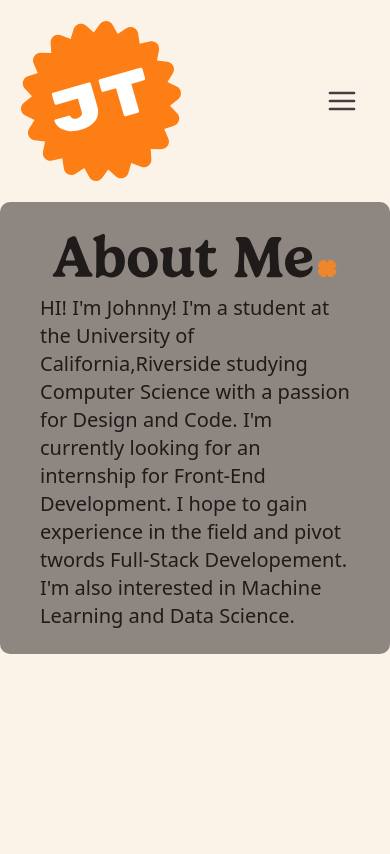
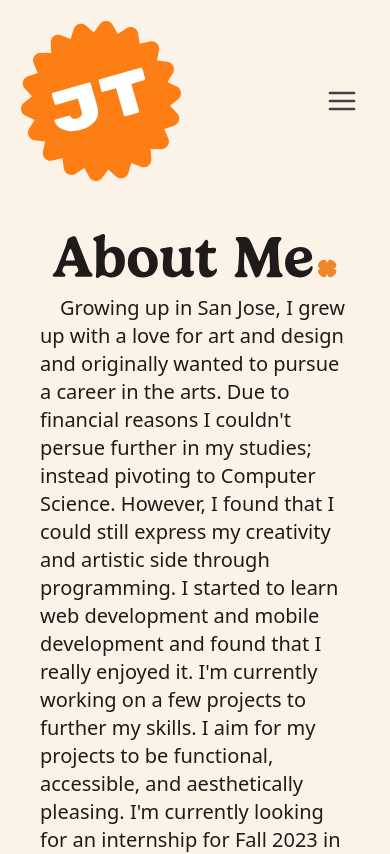
Before and after one commit to Drabblesaur/jt_site_v2, a Next.js app: page /about in a window 390 px wide. Shown: the top 854 px of the page. Built offline with nearby package versions, Linux system fonts and the light colour scheme.

Commit message:
Changed About Me text + Added Site Improvements

```diff
--- a/components/card.tsx
+++ b/components/card.tsx
@@ -10,7 +10,7 @@ interface Cardprops {
 
 const Card = (props: Cardprops) => {
   return (
-    <div className="bg-white border-4 border-cocoa-light dark:bg-cocoa-dark  p-6 rounded-[10px] w-max-[300px] w-full flex flex-col justify-between  text-black dark:text-cream mb-4">
+    <div className="bg-white dark:bg-cocoa-dark  p-6 rounded-[10px] w-max-[300px] w-full flex flex-col justify-between  text-black dark:text-cream mb-4 border-4 dark:border-cocoa-light ">
       <div className="mb-2">
         <h1 className="font-rubik-MonoOne mb-1">{props.name}</h1>
         <div
@@ -21,7 +21,7 @@ const Card = (props: Cardprops) => {
         </div>
         <p className="font-rubik text-sm">{props.text}</p>
       </div>
-      <div className="w-[50px] h-[50px] bg-black grid place-content-center rounded-md dark:border-2 dark:border-cocoa-light">
+      <div className="w-[50px] h-[50px] bg-black grid place-content-center rounded-md ease-in-out duration-200 border-transparent border-2 hover:border-cocoa-light">
         <a href={props.href} target="blank">
           <FiGithub size={32} color="white" />
         </a>
--- a/components/navbar.tsx
+++ b/components/navbar.tsx
@@ -19,17 +19,17 @@ const Navbar = () => {
           <Link href="/">
             <JTLogo />
           </Link>
-          <ul className="hidden sm:flex text-cocoa dark:text-cream">
-            <li className="p-4 hover:text-brand-orange">
+          <ul className="hidden sm:flex text-cream">
+            <li className="p-4 ease-in-out duration-200 hover:text-brand-orange">
               <Link href="/about">About</Link>
             </li>
-            <li className="p-4 hover:text-brand-orange">
+            <li className="p-4 ease-in-out duration-200 hover:text-brand-orange">
               <Link href="/projects">Projects</Link>
             </li>
-            <li className="p-4 hover:text-brand-orange">
+            <li className="p-4 ease-in-out duration-200 hover:text-brand-orange">
               <Link href="/resume">Resume</Link>
             </li>
-            <li className="p-4 hover:text-brand-orange">
+            <li className="p-4 ease-in-out duration-200 hover:text-brand-orange">
               <Link href="/contact">Contact</Link>
             </li>
           </ul>
@@ -53,25 +53,25 @@ const Navbar = () => {
         >
           <ul>
             <li
-              className="p-4 text-4xl hover:text-brand-orange"
+              className="p-4 text-4xl ease-in-out duration-200 hover:text-brand-orange"
               onClick={handleNav}
             >
               <Link href="/about">About</Link>
             </li>
             <li
-              className="p-4 text-4xl hover:text-brand-orange"
+              className="p-4 text-4xl ease-in-out duration-200 hover:text-brand-orange"
               onClick={handleNav}
             >
               <Link href="/projects">Projects</Link>
             </li>
             <li
-              className="p-4 text-4xl hover:text-brand-orange"
+              className="p-4 text-4xl ease-in-out duration-200 hover:text-brand-orange"
               onClick={handleNav}
             >
               <Link href="/resume">Resume</Link>
             </li>
             <li
-              className="p-4 text-4xl hover:text-brand-orange"
+              className="p-4 text-4xl ease-in-out duration-200 hover:text-brand-orange"
               onClick={handleNav}
             >
               <Link href="/contact">Contact</Link>
--- a/components/svg/about_header.tsx
+++ b/components/svg/about_header.tsx
@@ -2,7 +2,7 @@ import * as React from "react";
 import { SVGProps } from "react";
 const AboutHeader = (props: SVGProps<SVGSVGElement>) => (
   <svg
-    className="fill-cocoa-dark p-2 dark:fill-cream sm:w-[388px]"
+    className=" p-2 fill-cocoa-dark  md:fill-cream sm:w-[388px] dark:fill-cream dark:md:fill-cream"
     width={388}
     height={60}
     viewBox="0 0 388 60"
--- a/components/svg/jt_logo.tsx
+++ b/components/svg/jt_logo.tsx
@@ -2,7 +2,7 @@ import * as React from "react";
 import { SVGProps } from "react";
 const JTLogo = (props: SVGProps<SVGSVGElement>) => (
   <svg
-    className=" fill-brand-orange dark:stroke-cream stroke-[4] dark:fill-none"
+    className=" fill-brand-orange dark:stroke-cream stroke-[4] dark:fill-none ease-in-out duration-200 hover:fill-brand-orange "
     width={170}
     height={170}
     viewBox="-5 -5 170 170"
--- a/components/svg/projects_header.tsx
+++ b/components/svg/projects_header.tsx
@@ -2,7 +2,7 @@ import * as React from "react";
 import { SVGProps } from "react";
 const ProjectHeader = (props: SVGProps<SVGSVGElement>) => (
   <svg
-    className="fill-cocoa-dark p-2 dark:fill-cream sm:w-[388px]"
+    className="p-2 fill-cocoa-dark md:fill-cream sm:w-[388px]  dark:fill-cream dark:md:fill-cream"
     width={359}
     height={76}
     viewBox="0 0 359 76"
--- a/src/pages/about.tsx
+++ b/src/pages/about.tsx
@@ -3,20 +3,35 @@ import AboutHeader from "components/svg/about_header";
 import JTLogo from "components/svg/jt_logo";
 export default function About() {
   return (
-    <div className="container mx-auto backdrop-blur-sm  p-6 rounded-[10px] bg-cocoa-dark/50">
+    <div className="container mx-auto  p-6 rounded-[10px] md:backdrop-blur-sm  md:bg-cocoa-dark/50">
       <div className="grid place-content-center ">
         <AboutHeader />
       </div>
       <div className="grid place-content-center mt-2 px-4 ">
         <section className="text-clip lg:w-[900px]">
-          <p className="text-xl text-cocoa-dark dark:text-cream">
-            HI! I&apos;m Johnny! I&apos;m a student at the University of
-            California,Riverside studying Computer Science with a passion for
-            Design and Code. I&apos;m currently looking for an internship for
-            Front-End Development. I hope to gain experience in the field and
-            pivot twords Full-Stack Developement.
+          <p className="text-xl text-cocoa-dark md:text-cream dark:text-cream dark:md:text-cream ">
+            &emsp;Growing up in San Jose, I grew up with a love for art and
+            design and originally wanted to pursue a career in the arts. Due to
+            financial reasons I couldn't persue further in my studies; instead
+            pivoting to Computer Science. However, I found that I could still
+            express my creativity and artistic side through programming. I
+            started to learn web development and mobile development and found
+            that I really enjoyed it. I&apos;m currently working on a few
+            projects to further my skills. I aim for my projects to be
+            functional, accessible, and aesthetically pleasing. I&apos;m
+            currently looking for an internship for Fall 2023 in Software
+            Engineering, Web/Mobile Development, or UI/UX Design.
             <br />
-            I&apos;m also interested in Machine Learning and Data Science.
+            <br />
+            &emsp;I&apos;m also interested in Machine Learning and Data Science.
+            I am currently learning more about these fields and hope to apply
+            them to my projects in the future.
+            <br />
+            <br />
+            &emsp;When I&apos;m not coding, I enjoy playing video games, tending
+            to my plants, and going to the gym. I also enjoy learning about new
+            tech, art and design! If you have any questions or just want to
+            chat, feel free to reach out!
           </p>
         </section>
       </div>
--- a/src/pages/index.tsx
+++ b/src/pages/index.tsx
@@ -20,8 +20,8 @@ export default function Home() {
         <link rel="icon" href="/favicon.ico" />
       </Head>
       <div
-        className="grid place-content-top font-rubik-MonoOne text-cream w-fit h-fit backdrop-blur-sm  p-6 rounded-[10px]
-      bg-cocoa-dark/50"
+        className="grid place-content-top font-rubik-MonoOne text-cocoa-dark md:text-cream dark:text-cream dark:md:text-cream w-fit h-fit backdrop-blur-sm  p-6 rounded-[10px]
+       bg-cream/10 dark:bg-cocoa-dark/50"
       >
         <section className=" mb-16 text-xl">
           <p>
```
